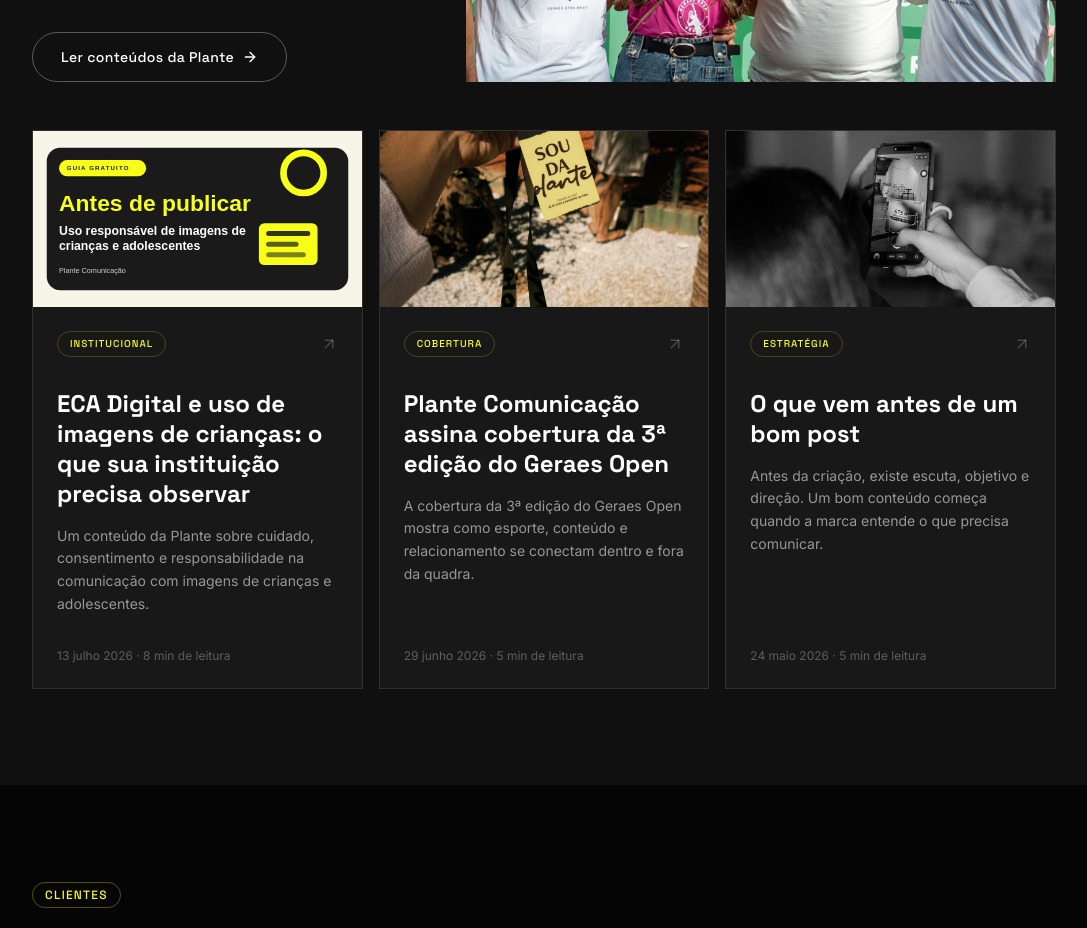
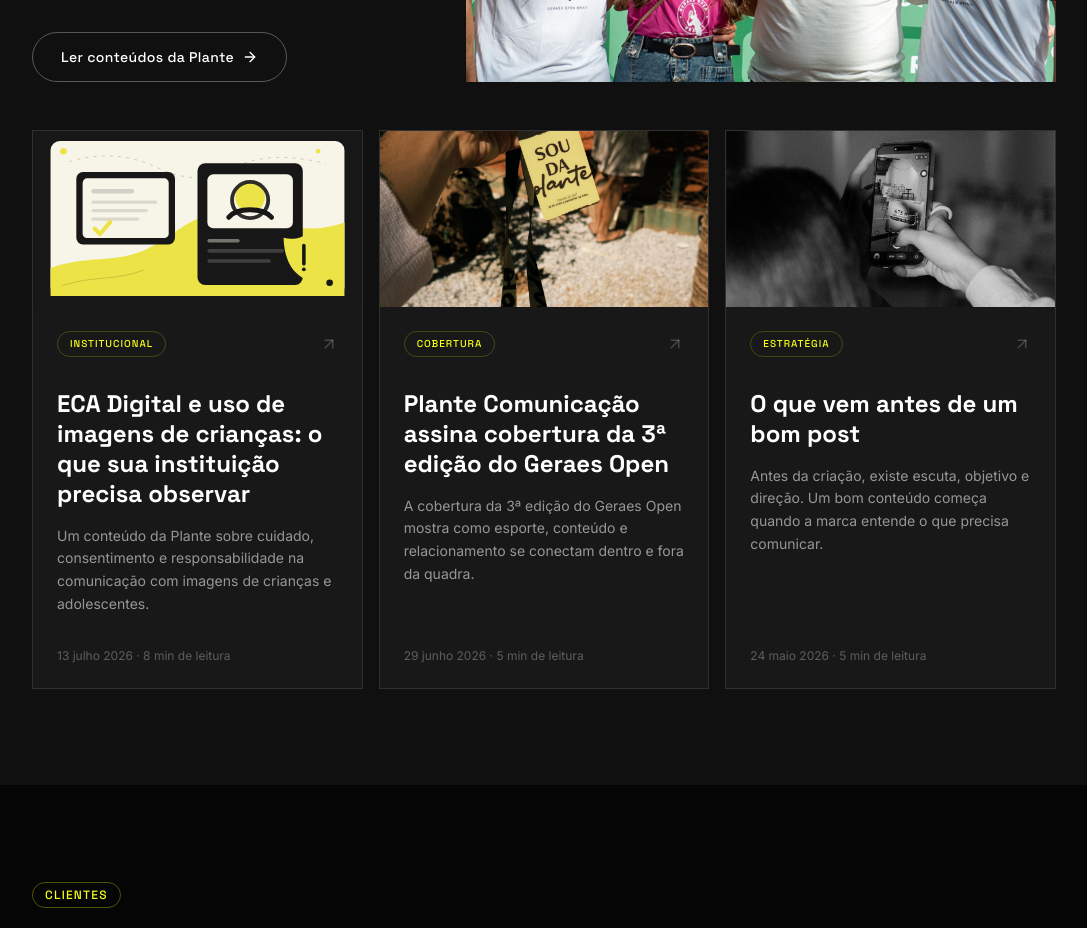
Before and after one commit to eduardomatheusb-ui/site-plante-comunicacao, a React (Vite) app: page / in a window 1280 px wide. Shown: the part 5300-6228 px from the top of the page, without its empty margins (96-1183 px from the left). Built offline with nearby package versions, Linux system fonts and the light colour scheme; no server answers.

Commit message:
Adiciona capa ao artigo ECA Digital

```diff
--- a/src/content/guideEcaDigital.js
+++ b/src/content/guideEcaDigital.js
@@ -23,7 +23,7 @@
       'ECA Digital e fotos de crianças: cuidados para escolas, clínicas e instituições | Plante',
     blogDescription:
       'Entenda como o ECA Digital, o ECA e a LGPD se relacionam com o uso de fotos e vídeos de crianças em redes sociais, eventos e campanhas.',
-    ogImage: '/brand/og-guia-eca-digital.svg',
+    ogImage: '/brand/ideas/eca-digital-cover.svg',
   },
 }
 
--- a/src/content/siteContent.js
+++ b/src/content/siteContent.js
@@ -400,7 +400,7 @@
     category: 'Institucional',
     date: '13 julho 2026',
     readingTime: '8 min',
-    image: '/brand/og-guia-eca-digital.svg',
+    image: '/brand/ideas/eca-digital-cover.svg',
     cardImageClass: 'object-cover object-center',
     summary:
       'Um conteúdo da Plante sobre cuidado, consentimento e responsabilidade na comunicação com imagens de crianças e adolescentes.',
--- a/src/pages/BlogEcaDigitalPage.jsx
+++ b/src/pages/BlogEcaDigitalPage.jsx
@@ -284,6 +284,13 @@
             <span>Por Plante</span>
             <span>8 min de leitura</span>
           </div>
+          <div className="mt-12 overflow-hidden rounded-[1.7rem] bg-grafite shadow-[10px_10px_0_#ECE446]">
+            <img
+              src={GUIDE_CAMPAIGN.metadata.ogImage}
+              alt=""
+              className="h-auto w-full"
+            />
+          </div>
         </header>
 
         <div className="section-padding mx-auto grid max-w-7xl gap-12 pb-20 lg:grid-cols-[260px,minmax(0,820px)]">
```
Also changed, not shown: public/brand/ideas/eca-digital-cover.svg (added).
